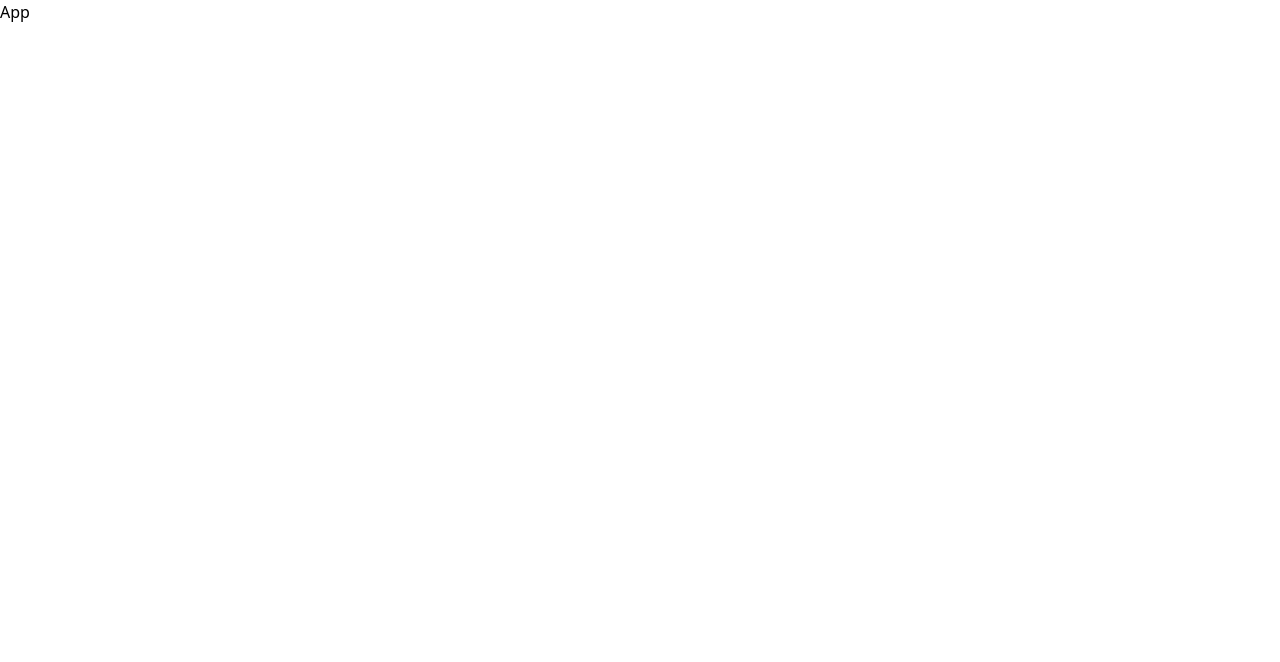
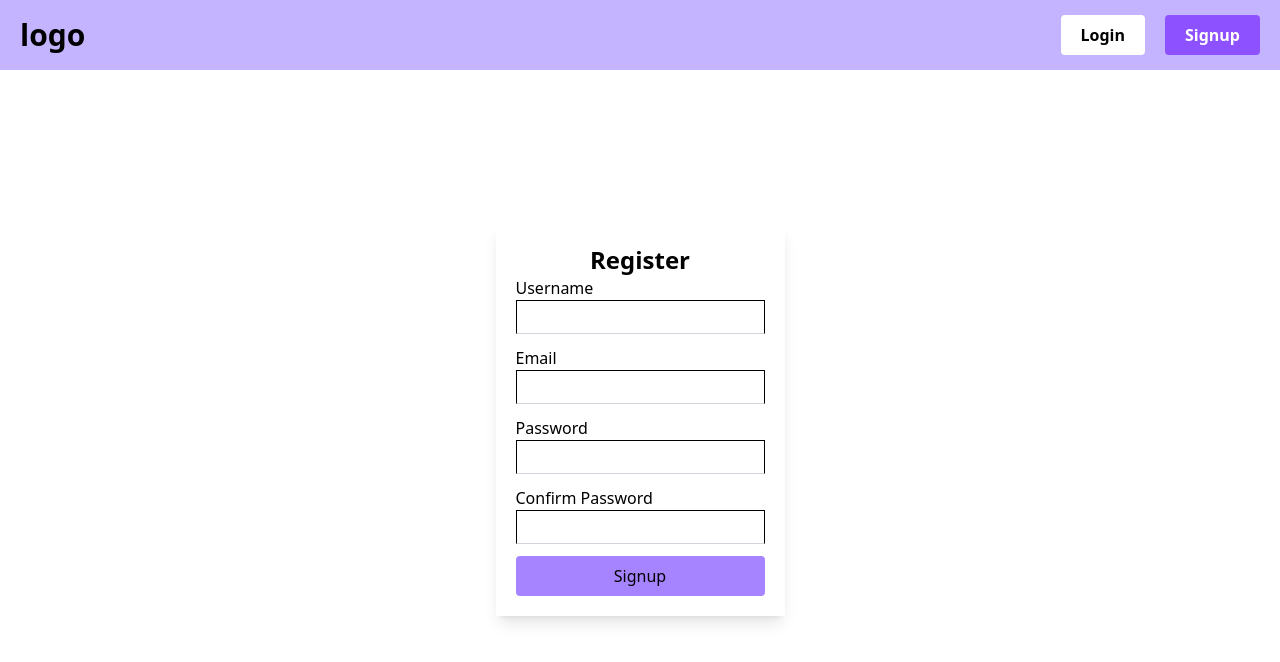
Before and after one commit to Sarvesh-1999/ReactProject-4-30, a React (Vite) app in the folder frontend/: page / in a window 1280 px wide. Shown: the top 662 px of the page. Built offline with nearby package versions, Linux system fonts and the light colour scheme.

Commit message:
RegisterPage

```diff
--- a/frontend/src/App.jsx
+++ b/frontend/src/App.jsx
@@ -1,8 +1,13 @@
-import React from 'react'
+import Navbar from './components/Navbar'
+import RegisterPage from './components/RegisterPage'
 
 const App = () => {
   return (
-    <div>App</div>
+    <div>
+      <Navbar/>
+
+      <RegisterPage/>
+    </div>
   )
 }
 
--- /dev/null
+++ b/frontend/src/components/Navbar.jsx
@@ -0,0 +1,21 @@
+const Navbar = () => {
+  return (
+    <nav className="font-semibold h-[70px] w-full bg-violet-300 flex items-center justify-between px-5">
+
+      <div className="text-3xl">logo</div>
+
+      <div className="flex gap-5 ">
+
+        <button className="bg-white px-5 py-2 rounded">Login</button>
+
+        <button className="bg-violet-500 px-5 py-2 rounded text-white">
+          Signup
+        </button>
+
+      </div>
+
+    </nav>
+  );
+};
+
+export default Navbar;
--- /dev/null
+++ b/frontend/src/components/RegisterPage.jsx
@@ -0,0 +1,87 @@
+import { useState } from "react";
+
+const RegisterPage = () => {
+  const [formData, setFormData] = useState({
+    username: "",
+    email: "",
+    password: "",
+    confirmpassword: "",
+  });
+
+  const handleChange = (e) => {
+    let { name, value } = e.target;
+    setFormData({ ...formData, [name]: value });
+  };
+
+  const register = (e) => {
+    e.preventDefault();
+    console.log("Form Submitted");
+    console.log(formData);
+  };
+
+  return (
+    <div className="h-screen w-full flex justify-center items-center">
+      <form className="shadow-lg mt-[-100px] p-5">
+        <h3 className="text-center font-semibold text-2xl">Register</h3>
+        <div className="flex flex-col mb-3">
+          <label htmlFor="username">Username</label>
+          <input
+            type="text"
+            className="border border-b-gray-300 outline-0 px-2 py-1"
+            name="username"
+            id="username"
+            value={formData.username}
+            onChange={handleChange}
+          />
+        </div>
+
+        <div className="flex flex-col mb-3">
+          <label htmlFor="email">Email</label>
+          <input
+            type="text"
+            className="border border-b-gray-300 outline-0 px-2 py-1"
+            name="email"
+            id="email"
+            value={formData.email}
+            onChange={handleChange}
+          />
+        </div>
+
+        <div className="flex flex-col mb-3">
+          <label htmlFor="password">Password</label>
+          <input
+            type="text"
+            className="border border-b-gray-300 outline-0 px-2 py-1"
+            name="password"
+            id="password"
+            value={formData.password}
+            onChange={handleChange}
+          />
+        </div>
+
+        <div className="flex flex-col mb-3">
+          <label htmlFor="confirmpassword">Confirm Password</label>
+          <input
+            type="text"
+            className="border border-b-gray-300 outline-0 px-2 py-1"
+            name="confirmpassword"
+            id="confirmpassword"
+            value={formData.confirmpassword}
+            onChange={handleChange}
+          />
+        </div>
+
+        <div>
+          <button
+            onClick={register}
+            className="bg-violet-400 w-full py-2 rounded"
+          >
+            Signup
+          </button>
+        </div>
+      </form>
+    </div>
+  );
+};
+
+export default RegisterPage;
```
